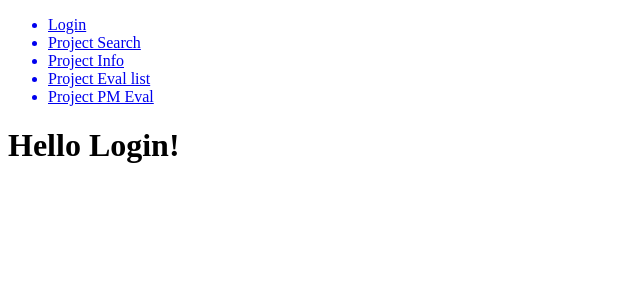
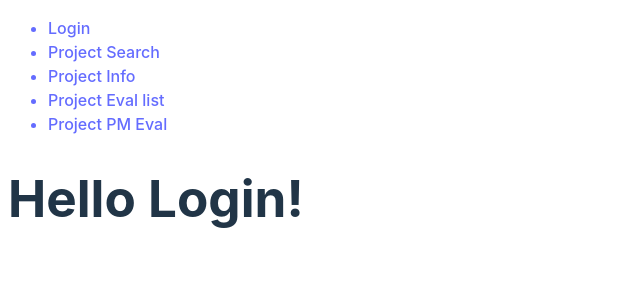
Before and after one commit to MJU-DB-ENGINEERING/MJU-FE, a React (Vite) app: page / in a window 1280 px wide. Shown: the top 300 px of the page, without its empty margins (0-640 px from the left). Built offline with nearby package versions, Linux system fonts and the light colour scheme.

Commit message:
style: add CookieRun Bold font

```diff
--- a/package.json
+++ b/package.json
@@ -13,6 +13,7 @@
   "dependencies": {
     "@emotion/react": "^11.10.5",
     "@emotion/styled": "^11.10.5",
+    "@material-ui/core": "^4.12.4",
     "@mui/icons-material": "^5.10.15",
     "@mui/material": "^5.10.15",
     "@mui/x-data-grid": "^5.17.13",
--- a/src/index.css
+++ b/src/index.css
@@ -1,4 +1,5 @@
 :root {
+  @font-face { font-family: 'CookieRun Bold'; src: url(./fonts/CookieRunBold.ttf) format('truetype'); }
   font-family: Inter, Avenir, Helvetica, Arial, sans-serif;
   font-size: 16px;
   line-height: 24px;
@@ -24,13 +25,13 @@ a:hover {
   color: #535bf2;
 }
 
-body {
+/* body {
   margin: 0;
   display: flex;
   place-items: center;
   min-width: 320px;
   min-height: 100vh;
-}
+} */
 
 h1 {
   font-size: 3.2em;
--- a/src/main.jsx
+++ b/src/main.jsx
@@ -1,14 +1,24 @@
 import React from 'react'
 import ReactDOM from 'react-dom/client'
 import AppHeader from './AppHeader'
+import './index.css'
 import { BrowserRouter } from "react-router-dom";
 import AppRoute from './AppRoute'
+import { MuiThemeProvider, createTheme } from '@material-ui/core/styles';
+
+const theme = createTheme({
+  typography: {
+    fontFamily: 'CookieRun Bold',
+  },
+});
 
 ReactDOM.createRoot(document.getElementById('root')).render(
   <React.StrictMode>
     <BrowserRouter>
-        <AppHeader />
-        <AppRoute />
+        <MuiThemeProvider theme={theme}>
+            <AppHeader />
+            <AppRoute />
+        </MuiThemeProvider>
     </BrowserRouter>
   </React.StrictMode>
 )
```
